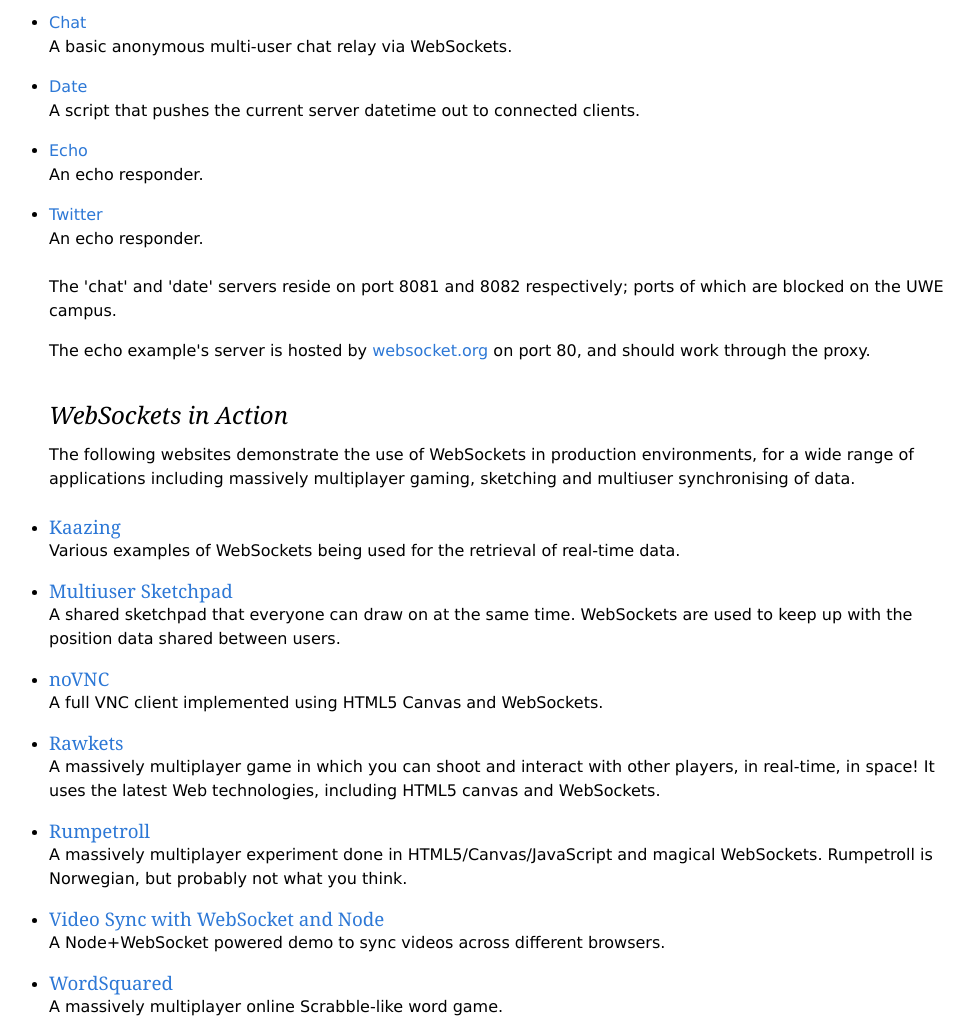
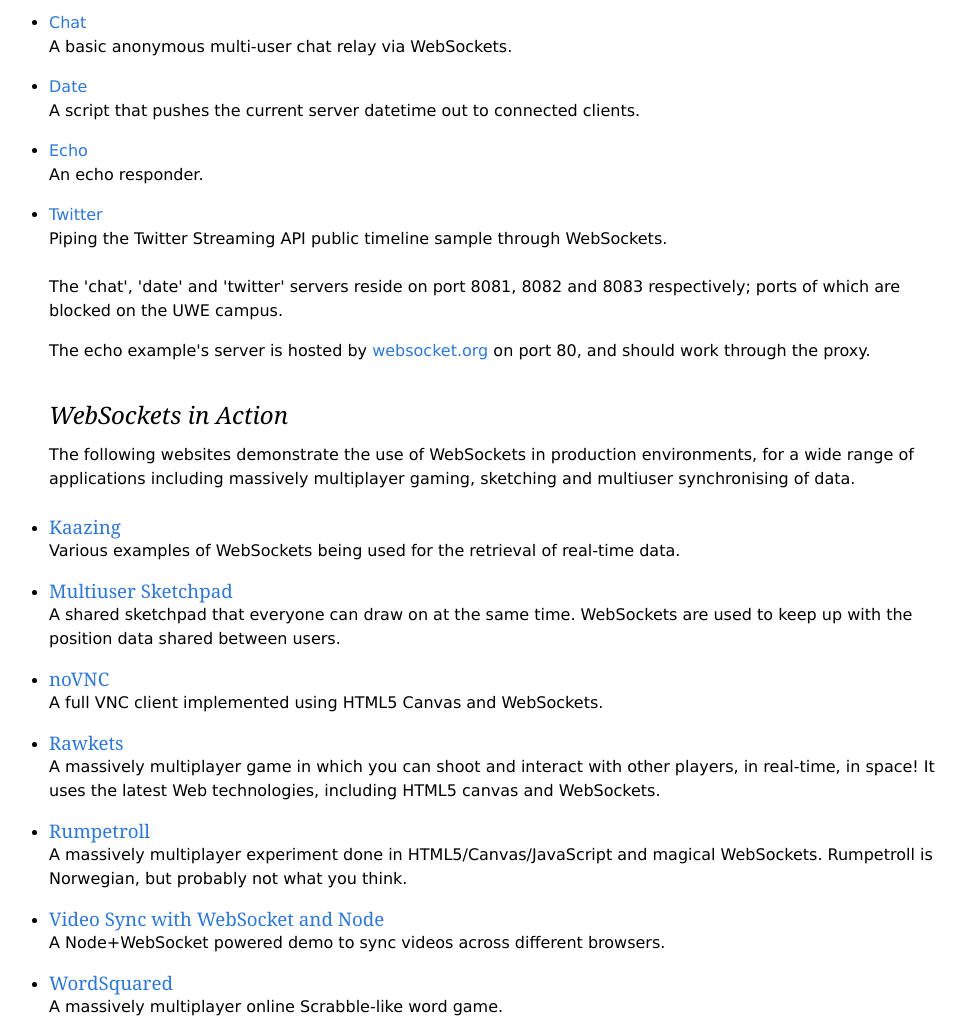
Before and after one commit to stevelacey/websocket-examples, a plain HTML site: page index.html in a window 1280 px wide. Shown: the part 4597-5624 px from the top of the page, without its empty margins (143-1117 px from the left). Drawn offline with nearby package versions, Linux system fonts and the light colour scheme.

Commit message:
Described Twitter example.

```diff
--- a/index.html
+++ b/index.html
@@ -202,11 +202,11 @@ websocket.onmessage = function(event) {
           </li>
           <li>
             <a href="twitter">Twitter</a>
-            <p>An echo responder.</p>
+            <p>Piping the Twitter Streaming API public timeline sample through WebSockets.</p>
           </li>
         </ul>
 
-          <p>The 'chat' and 'date' servers reside on port 8081 and 8082 respectively; ports of which are blocked on the UWE campus.</p>
+          <p>The 'chat', 'date' and 'twitter' servers reside on port 8081, 8082 and 8083 respectively; ports of which are blocked on the UWE campus.</p>
           <p>The echo example's server is hosted by <a href="http://websocket.org/echo.html">websocket.org</a> on port 80, and should work through the proxy.</p>
       </div>
 
```
